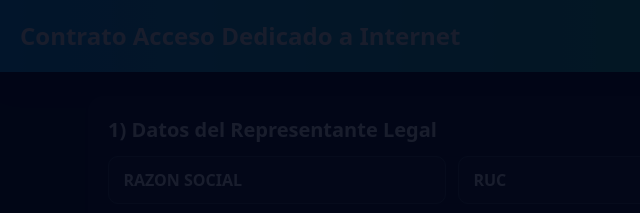
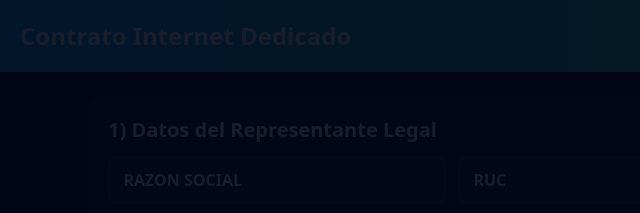
Before and after one commit to hmedinab18/ContratosInternetDedicado, a plain HTML site: page index.html in a window 1280 px wide. Shown: the top 213 px of the page, 0-640 px from the left. Drawn offline with nearby package versions, Linux system fonts and the light colour scheme; no server answers.

Commit message:
Update index.html

```diff
--- a/index.html
+++ b/index.html
@@ -52,7 +52,7 @@
   <!-- HEADER -->
   <header class="brand-gradient p-5 shadow-xl">
     <div class="flex items-center justify-between gap-3">
-      <h1 class="text-2xl font-bold">Contrato Acceso Dedicado a Internet</h1>
+      <h1 class="text-2xl font-bold">Contrato Internet Dedicado</h1>
       <div class="flex items-center gap-2">
         <span id="whoami" class="text-sm px-2 py-1 rounded bg-black/20"></span>
         <button id="btnConfig" class="text-sm px-3 py-1 rounded bg-black/20 hover:bg-black/30 hidden">Configuración</button>
```
